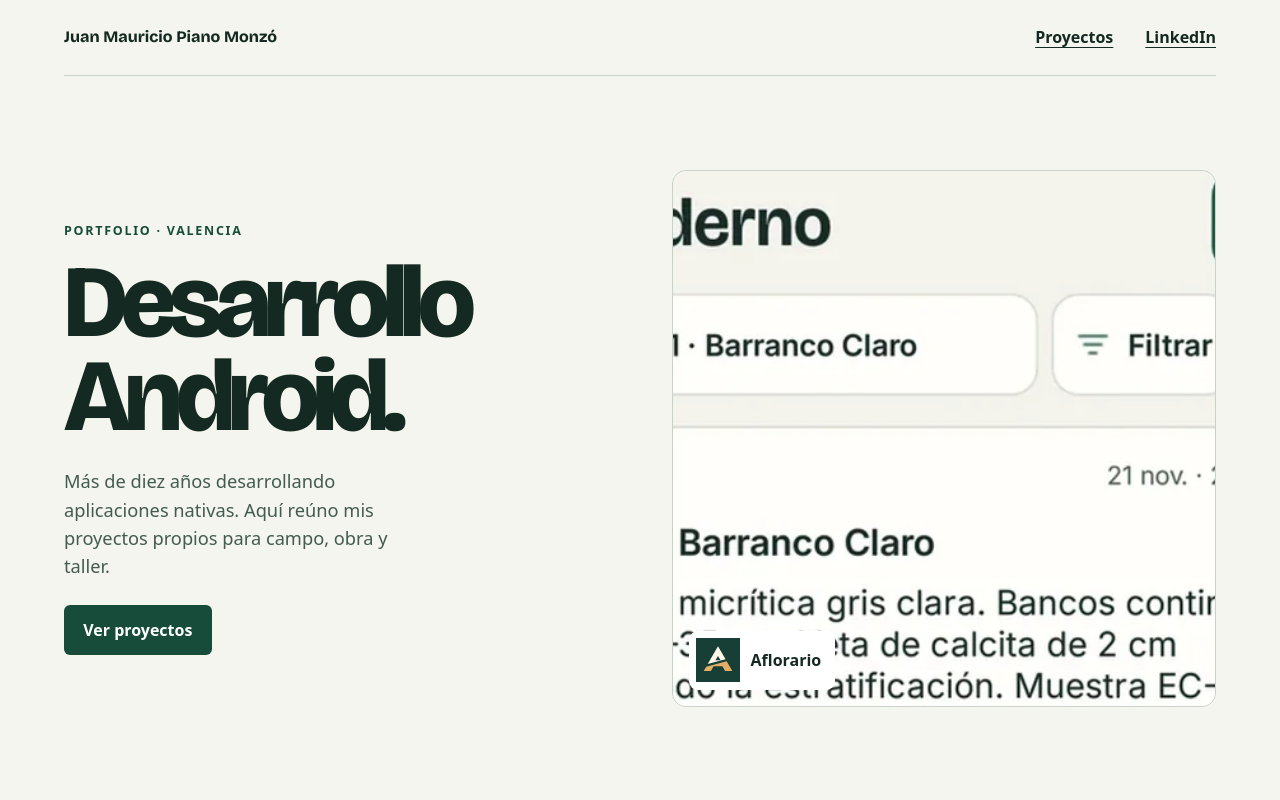
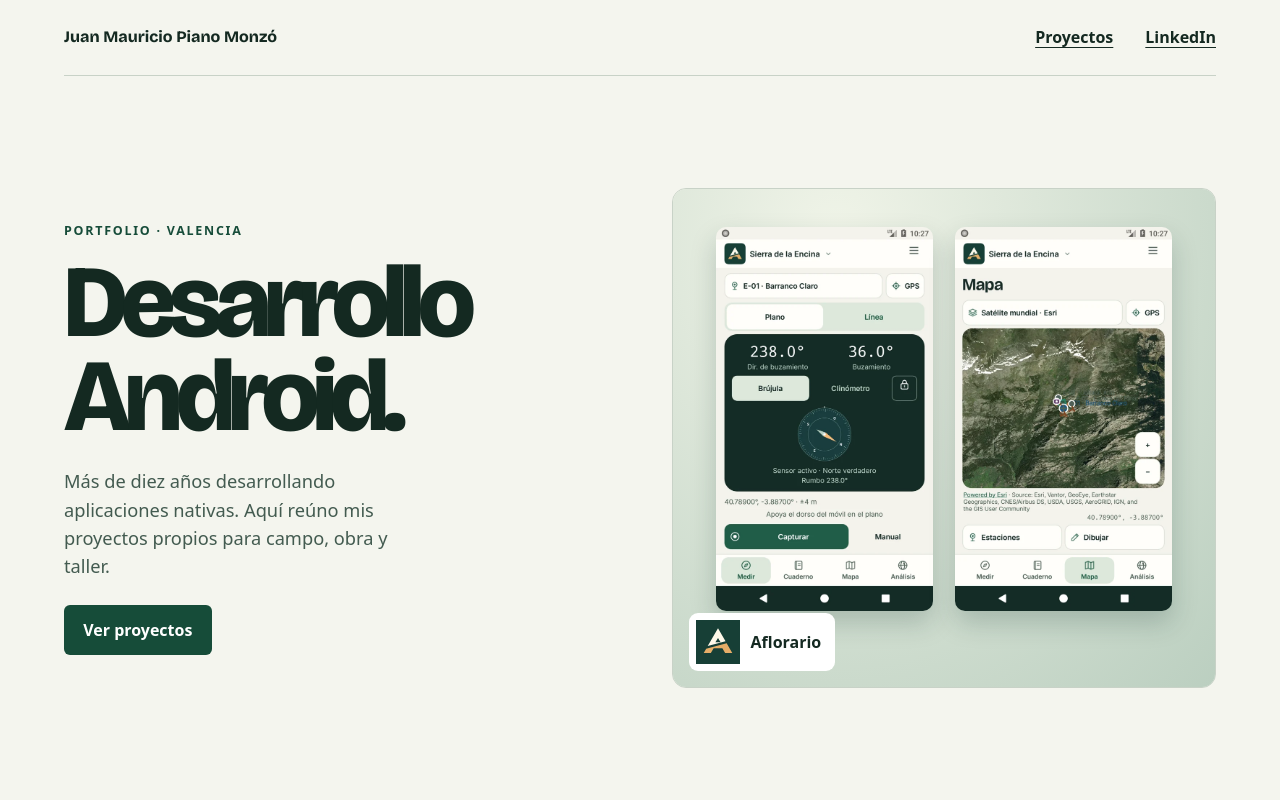
Before and after one commit to Gastry/Gastry.github.io, a plain HTML site: page portfolio/index.html in a window 1280 px wide. Shown: the top 800 px of the page. Drawn offline with Linux system fonts and the light colour scheme.

Commit message:
Use field measurement and map previews

```diff
--- a/portfolio/index.html
+++ b/portfolio/index.html
@@ -25,7 +25,7 @@
         <a class="button" href="#proyectos">Ver proyectos</a>
       </div>
       <a class="cover" href="https://gastry.github.io/privacy-policies/aflorario/app/" aria-label="Ver Aflorario, cuaderno geológico">
-        <img class="cover-image" src="assets/aflorario.webp" alt="Pantallas de medición y cartografía de Aflorario">
+        <div class="phones"><img src="assets/medir.webp" alt="Pantalla de medición geológica"><img src="assets/mapa.webp" alt="Pantalla de cartografía de Aflorario"></div>
         <span class="cover-name"><img src="assets/aflorario-icon.svg" alt="" width="44" height="44"> Aflorario</span>
       </a>
     </section>
--- a/portfolio/style.css
+++ b/portfolio/style.css
@@ -22,7 +22,8 @@ h1{font-size:clamp(3.7rem,8vw,7.7rem);line-height:.91;letter-spacing:-.065em;fon
 .button{display:inline-block;background:var(--green);color:white;border-radius:6px;padding:.78rem 1.2rem;font-weight:700;text-decoration:none}
 .cover,.card{display:block;text-decoration:none;border-radius:14px;overflow:hidden;transition:transform .18s ease,box-shadow .18s ease}
 .cover{position:relative;background:#d9e7dc;border:1px solid var(--line)}
-.cover-image{width:100%;height:clamp(300px,42vw,535px);object-fit:cover}
+.phones{display:grid;grid-template-columns:1fr 1fr;align-items:center;gap:5%;padding:7% 8% 14%;background:radial-gradient(ellipse at 30% 10%,#f0f4e8,#bbcfc0)}
+.phones img{width:100%;height:auto;border-radius:10px;box-shadow:0 12px 26px #15332d36}
 .cover-name{position:absolute;bottom:16px;left:16px;display:flex;align-items:center;gap:.65rem;background:#fff;padding:.45rem .85rem .45rem .45rem;border-radius:9px;font-weight:750}
 .cover:hover,.card:hover,.button:hover{transform:translateY(-2px);box-shadow:0 8px 24px #1429211c}
 .work{background:#e8eee5;padding-block:clamp(48px,7vw,96px)}
@@ -40,5 +41,5 @@ h2{font-size:clamp(2rem,4vw,3.6rem);letter-spacing:-.045em;line-height:1.02;marg
 .links{padding:0 18px;flex:none}
 .method{padding-block:clamp(48px,7vw,90px);max-width:72ch}
 footer.top{border-bottom:0;border-top:1px solid var(--line)}
-@media(max-width:700px){.wrap{width:calc(100% - 36px)}.hero,.grid{grid-template-columns:1fr}.hero{min-height:auto;padding-block:45px}.cover-image{height:auto;aspect-ratio:1.3;object-fit:cover}.technical{display:block}.links{padding:0 16px 16px}.top{font-size:.9rem}.top nav{justify-content:flex-end}}
+@media(max-width:700px){.wrap{width:calc(100% - 36px)}.hero,.grid{grid-template-columns:1fr}.hero{min-height:auto;padding-block:45px}.technical{display:block}.links{padding:0 16px 16px}.top{font-size:.9rem}.top nav{justify-content:flex-end}}
 @media(prefers-reduced-motion:reduce){*,*::before,*::after{scroll-behavior:auto!important;transition:none!important}}
```
